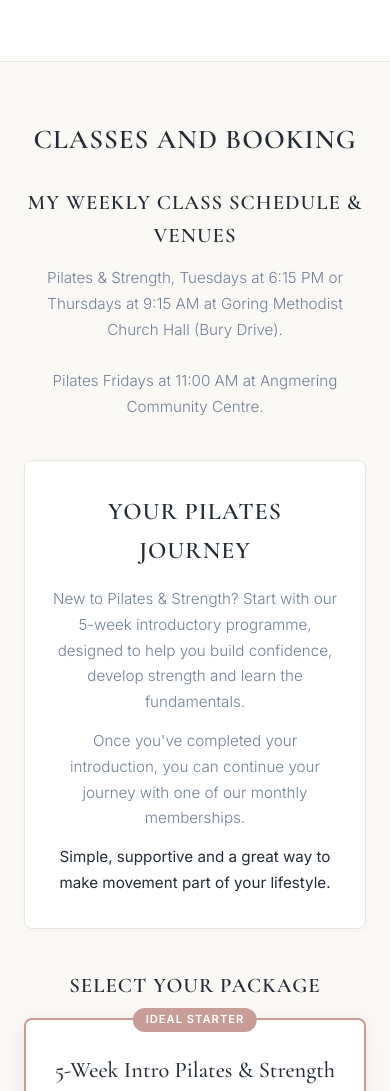
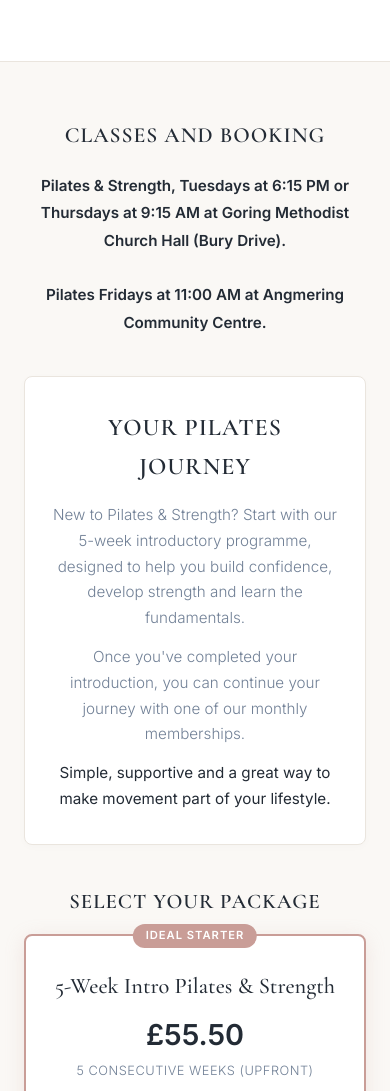
Before and after one commit to Niki-g-pilates/Niki-G-Pilates-, a plain HTML site: page index.html in a window 390 px wide. Shown: the part 1022-2113 px from the top of the page. Drawn offline with nearby package versions, Linux system fonts and the light colour scheme.

Commit message:
Update index.html

```diff
--- a/index.html
+++ b/index.html
@@ -130,7 +130,18 @@
     .strip-rose { background-color: #F7EBE8; color: var(--primary-dark); }
     .strip-dark { background-color: var(--primary-dark); color: var(--text-light); }
     .strip-content { max-width: 850px; margin: 0 auto; }
-    .section-title { font-size: 1.7rem; font-weight: 600; text-align: center; margin-bottom: 1rem; letter-spacing: 1px; color: var(--primary-dark); }
+
+    /* FORCED SINGLE LINE HEADING */
+    .section-title {
+      font-size: 1.7rem;
+      font-weight: 600;
+      text-align: center;
+      margin-bottom: 1.2rem;
+      letter-spacing: 1px;
+      color: var(--primary-dark);
+      white-space: nowrap;
+    }
+
     .subsection-title { font-size: 1.3rem; font-weight: 600; text-align: center; margin-top: 1.5rem; margin-bottom: 0.8rem; color: var(--primary-dark); text-transform: uppercase; letter-spacing: 1px; }
 
     /* SCHEDULE TEXT INTRO */
@@ -140,14 +151,14 @@
       font-size: 0.95rem;
       margin-bottom: 2rem;
       font-weight: 300;
-      line-height: 1.7;
+      line-height: 1.8;
       max-width: 720px;
       margin-left: auto;
       margin-right: auto;
     }
-    .schedule-text-intro strong {
+    .schedule-text-intro .bold-schedule {
       color: var(--primary-dark);
-      font-weight: 500;
+      font-weight: 600;
     }
 
     /* CENTERED JOURNEY SECTION */
@@ -239,6 +250,10 @@
     .close-btn { position: absolute; top: 0.8rem; right: 1rem; font-size: 1.6rem; background: none; border: none; cursor: pointer; color: var(--text-muted); }
 
     footer { background: var(--primary-dark); color: #A0AEC0; padding: 2rem; text-align: center; font-size: 0.7rem; text-transform: uppercase; letter-spacing: 1.5px; }
+
+    @media (max-width: 480px) {
+      .section-title { font-size: 1.35rem; }
+    }
   </style>
 </head>
 <body>
@@ -287,13 +302,12 @@
       <!-- CLASSES & BOOKING MAIN SECTION -->
       <section class="section-strip strip-stone">
         <div class="strip-content">
+          <!-- FORCED SINGLE LINE HEADING -->
           <h2 class="section-title">CLASSES AND BOOKING</h2>
 
-          <h3 class="subsection-title">My Weekly Class Schedule & Venues</h3>
-
           <div class="schedule-text-intro">
-            Pilates & Strength, Tuesdays at 6:15 PM or Thursdays at 9:15 AM at Goring Methodist Church Hall (Bury Drive).<br><br>
-            Pilates Fridays at 11:00 AM at Angmering Community Centre.
+            <span class="bold-schedule">Pilates & Strength, Tuesdays at 6:15 PM or Thursdays at 9:15 AM at Goring Methodist Church Hall (Bury Drive).</span><br><br>
+            <span class="bold-schedule">Pilates Fridays at 11:00 AM at Angmering Community Centre.</span>
           </div>
 
           <!-- CENTERED JOURNEY SECTION -->
@@ -309,11 +323,11 @@
           <!-- MEMBERSHIPS & COURSE OPTIONS GRID -->
           <div class="membership-grid">
 
-            <!-- 5-WEEK INTRODUCTORY COURSE (FIRST) -->
+            <!-- 5-WEEK INTRODUCTORY COURSE (UPDATED TO £55.50) -->
             <div class="membership-card featured">
               <div class="badge-popular">Ideal Starter</div>
               <div class="membership-name">5-Week Intro Pilates & Strength</div>
-              <div class="membership-price">£55</div>
+              <div class="membership-price">£55.50</div>
               <div class="membership-cycle">5 Consecutive Weeks (Upfront)</div>
               <ul class="membership-features">
                 <li>Five 50-minute classes</li>
@@ -324,10 +338,10 @@
               <button class="row-book-btn" onclick="openMasterBooking('5-Week Introductory Pilates & Strength Course')">Details / Booking</button>
             </div>
 
-            <!-- ESSENTIAL MEMBERSHIP -->
+            <!-- ESSENTIAL MEMBERSHIP (UPDATED TO £45.50) -->
             <div class="membership-card">
               <div class="membership-name">Essential Membership</div>
-              <div class="membership-price">£44</div>
+              <div class="membership-price">£45.50</div>
               <div class="membership-cycle">4 Classes / Month (Recurring)</div>
               <ul class="membership-features">
                 <li>1 class per week</li>
@@ -555,14 +569,14 @@
         time: '5 Consecutive Weekly Classes (50 Mins Each)',
         description: 'An ideal introduction for anyone wanting to build strength, improve mobility and develop confidence with Pilates. Includes five 50-minute classes (one per week).',
         passes: [
-          { label: '5-Week Intro Course — £55 (Upfront)', value: '5-Week Intro Course (£55)', stripeUrl: 'https://buy.stripe.com/9B63cx0nb3XO4Ub9eA7N60k' }
+          { label: '5-Week Intro Course — £55.50 (Upfront)', value: '5-Week Intro Course (£55.50)', stripeUrl: 'https://buy.stripe.com/9B63cx0nb3XO4Ub9eA7N60k' }
         ]
       },
       'Essential Monthly Membership': {
         time: '4 Classes per Month (1 per Week)',
         description: 'Monthly recurring membership reserving your regular weekly spot. Ideal for maintaining ongoing physical strength and consistency.',
         passes: [
-          { label: 'Essential Membership — £44/month (Recurring)', value: 'Essential Membership (£44/mo)', stripeUrl: 'https://buy.stripe.com/8x2bJ3fi59i80DVduQ7N60l' }
+          { label: 'Essential Membership — £45.50/month (Recurring)', value: 'Essential Membership (£45.50/mo)', stripeUrl: 'https://buy.stripe.com/8x2bJ3fi59i80DVduQ7N60l' }
         ]
       },
       '8-Week Extended Membership': {
```
